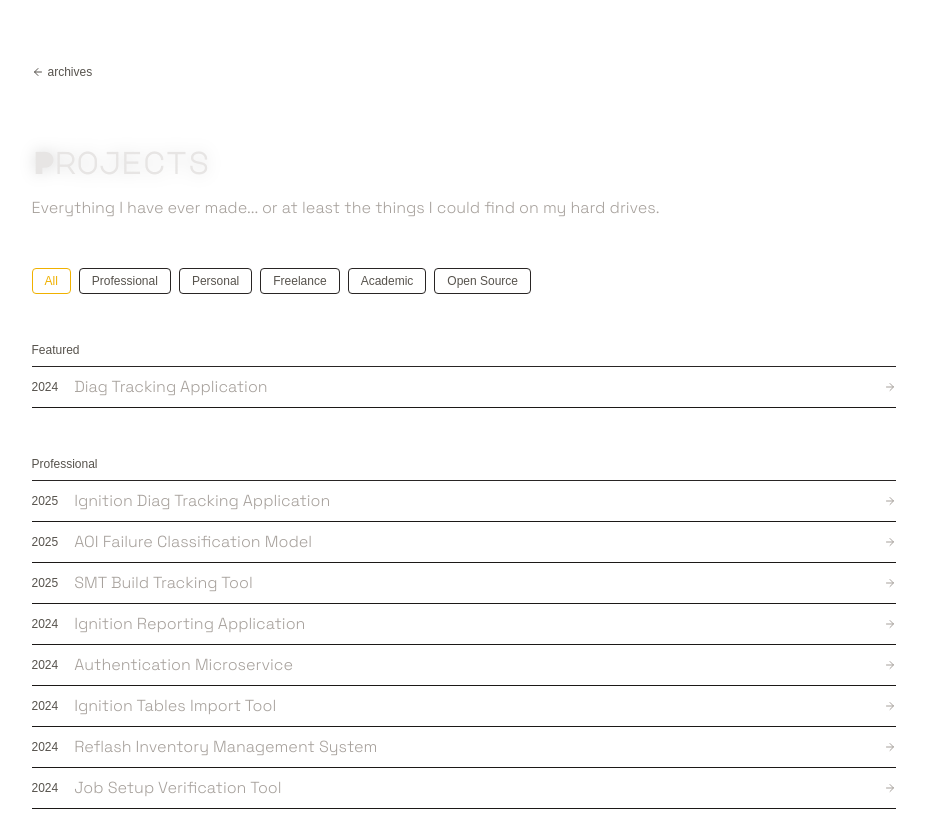
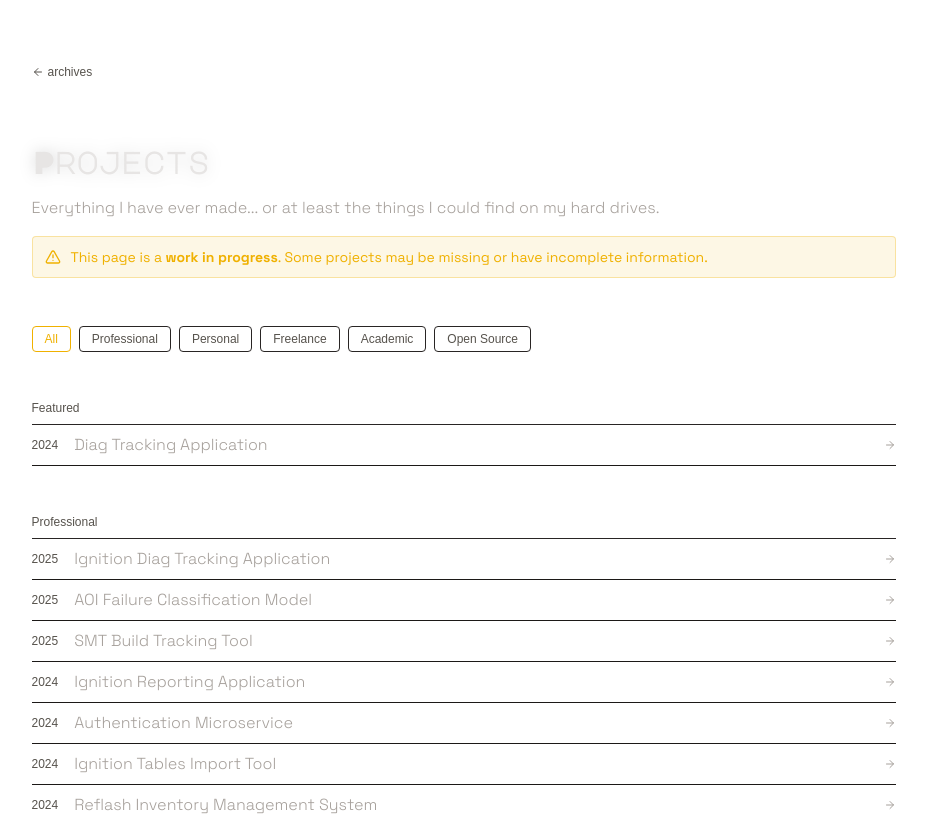
Before and after one commit to hparcells/the-archives, a Next.js app: page /projects in a window 1280 px wide. Shown: the top 816 px of the page, without its empty margins (169-1096 px from the left). Built offline with nearby package versions, Linux system fonts and the light colour scheme; a web font is replaced by a local one.

Commit message:
feat: Add work in progress note to projects page.

```diff
--- a/src/app/projects/page.tsx
+++ b/src/app/projects/page.tsx
@@ -2,6 +2,7 @@
 
 import { useState } from 'react';
 
+import Alert from '@/components/ui/Alert';
 import PageLayout from '@/components/PageLayout';
 import ProjectSection from '@/components/ProjectSection';
 import SegmentedControl from '@/components/ui/SegmentedControl';
@@ -14,7 +15,17 @@ function Projects() {
   return (
     <PageLayout
       title='Projects'
-      description='Everything I have ever made... or at least the things I could find on my hard drives.'
+      description={
+        <>
+          <p>
+            Everything I have ever made... or at least the things I could find on my hard drives.
+          </p>
+          <Alert variant='warning'>
+            This page is a <strong>work in progress</strong>. Some projects may be missing or have
+            incomplete information.
+          </Alert>
+        </>
+      }
     >
       <SegmentedControl
         data={[
--- /dev/null
+++ b/src/components/ui/Alert.tsx
@@ -0,0 +1,43 @@
+import { CircleAlert, CircleCheck, Info, TriangleAlert } from 'lucide-react';
+
+type AlertVariant = 'success' | 'info' | 'warning' | 'error';
+
+const variantStyles: Record<AlertVariant, { className: string; Icon: typeof Info }> = {
+  success: {
+    className: 'bg-green-500/10 border-green-500/30 text-green-400',
+    Icon: CircleCheck
+  },
+  info: {
+    className: 'bg-blue-500/10 border-blue-500/30 text-blue-400',
+    Icon: Info
+  },
+  warning: {
+    className: 'bg-yellow-500/10 border-yellow-500/30 text-yellow-500',
+    Icon: TriangleAlert
+  },
+  error: {
+    className: 'bg-red-500/10 border-red-500/30 text-red-400',
+    Icon: CircleAlert
+  }
+};
+
+interface AlertProps {
+  variant?: AlertVariant;
+  children: React.ReactNode;
+}
+
+function Alert({ variant = 'info', children }: AlertProps) {
+  const { className, Icon } = variantStyles[variant];
+
+  return (
+    <div className={`flex items-start gap-2.5 rounded-sm border px-3 py-2.5 text-sm ${className}`}>
+      <Icon
+        size={16}
+        className='mt-0.5 shrink-0'
+      />
+      <div>{children}</div>
+    </div>
+  );
+}
+
+export default Alert;
```
